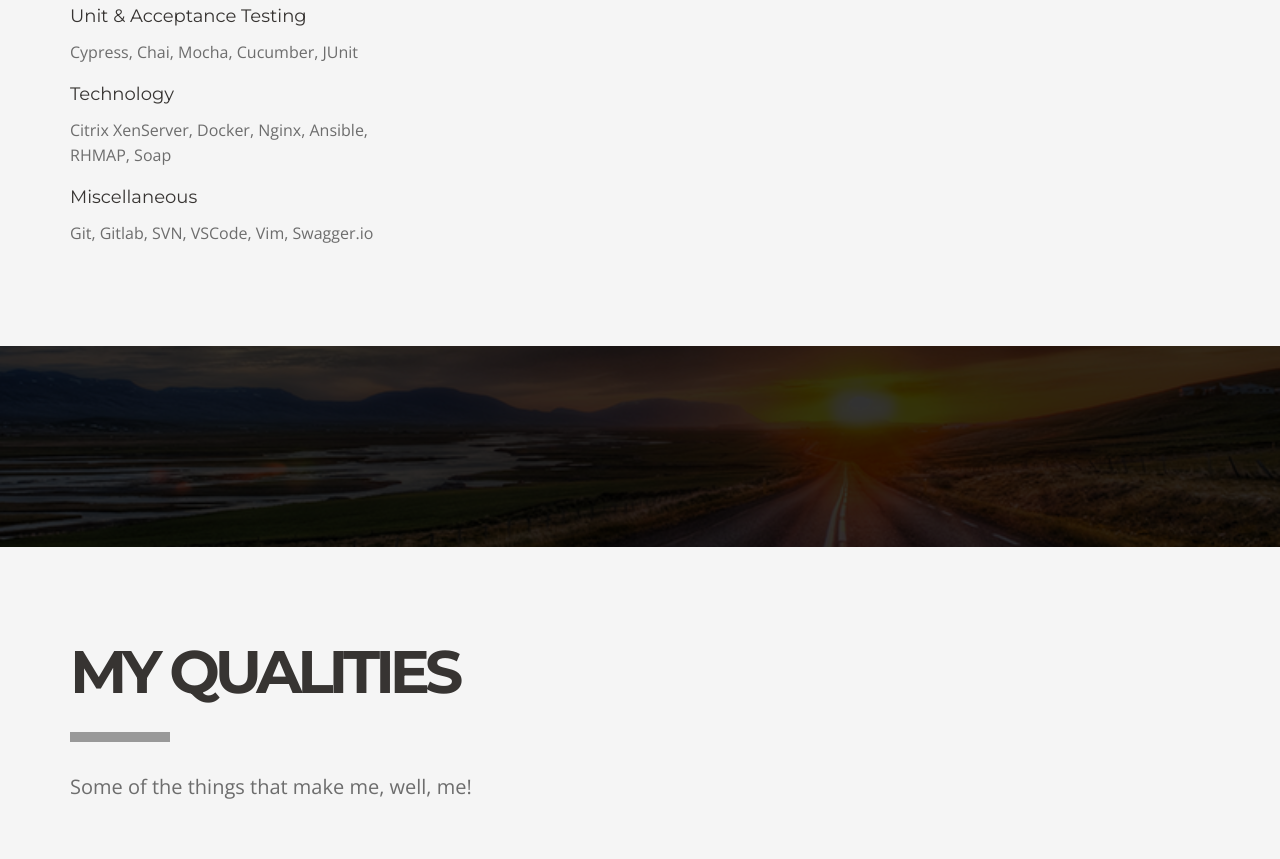
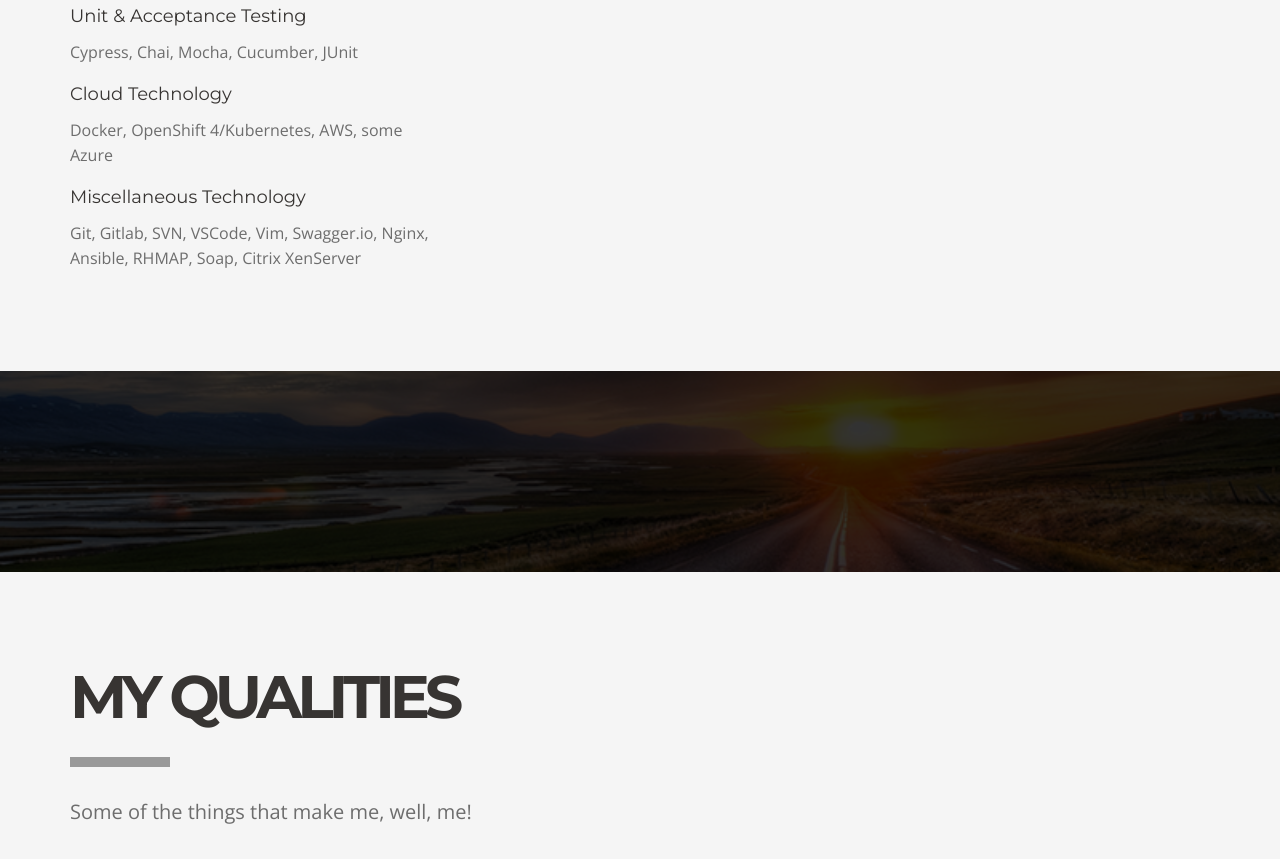
Before and after one commit to toddward/resume, a plain HTML site: page index.html in a window 1280 px wide. Shown: the part 6275-7134 px from the top of the page. Drawn offline with nearby package versions, Linux system fonts and the light colour scheme; a script that the page names is missing.

Commit message:
updates.

```diff
--- a/index.html
+++ b/index.html
@@ -824,10 +824,10 @@
             <p>Node.js, Javascript, NoSQL / Relational DBs, C#, Java, Bash, PHP, Ionic, Cordova, Laravel, Express, ESLint, Angular, ReactJS</p>
             <h4>Unit &amp; Acceptance Testing</h4>
             <p>Cypress, Chai, Mocha, Cucumber, JUnit</p>
-            <h4>Technology</h4>
-            <p>Citrix XenServer, Docker, Nginx, Ansible, RHMAP, Soap</p>
-            <h4>Miscellaneous</h4>
-            <p>Git, Gitlab, SVN, VSCode, Vim, Swagger.io</p>
+            <h4>Cloud Technology</h4>
+            <p>Docker, OpenShift 4/Kubernetes, AWS, some Azure</p>
+            <h4>Miscellaneous Technology</h4>
+            <p>Git, Gitlab, SVN, VSCode, Vim, Swagger.io, Nginx, Ansible, RHMAP, Soap, Citrix XenServer</p>
           </div>
           <div class="col-md-8">
             <h2>Past Technologies</h2>
```
